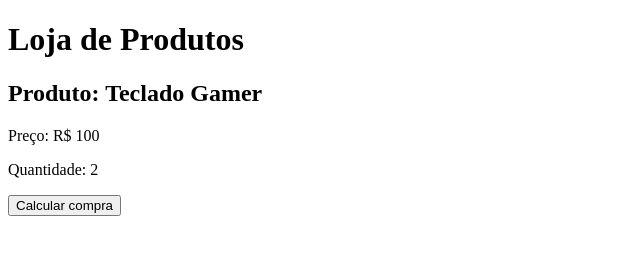
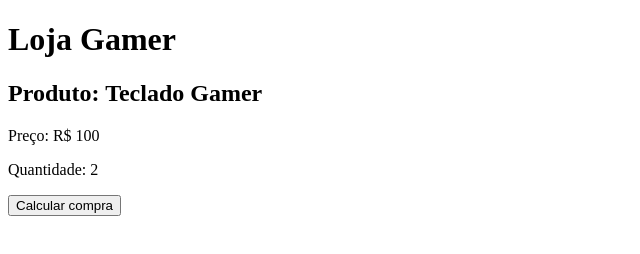
Before and after one commit to zCaiooz/FrontEndS18, a website: page loja-teste/index.html in a window 1280 px wide. Shown: the whole page, without its empty margins (0-640 px from the left). Drawn offline with Linux system fonts and the light colour scheme.

Commit message:
Alteracao no titulo

```diff
--- a/loja-teste/index.html
+++ b/loja-teste/index.html
@@ -6,7 +6,7 @@
 </head>
 <body>
 
-    <h1>Loja de Produtos</h1>
+    <h1>Loja Gamer</h1>
     <h2>Produto: Teclado Gamer</h2>
     <p>Preço: R$ 100</p>
     <p>Quantidade: 2</p>
```
